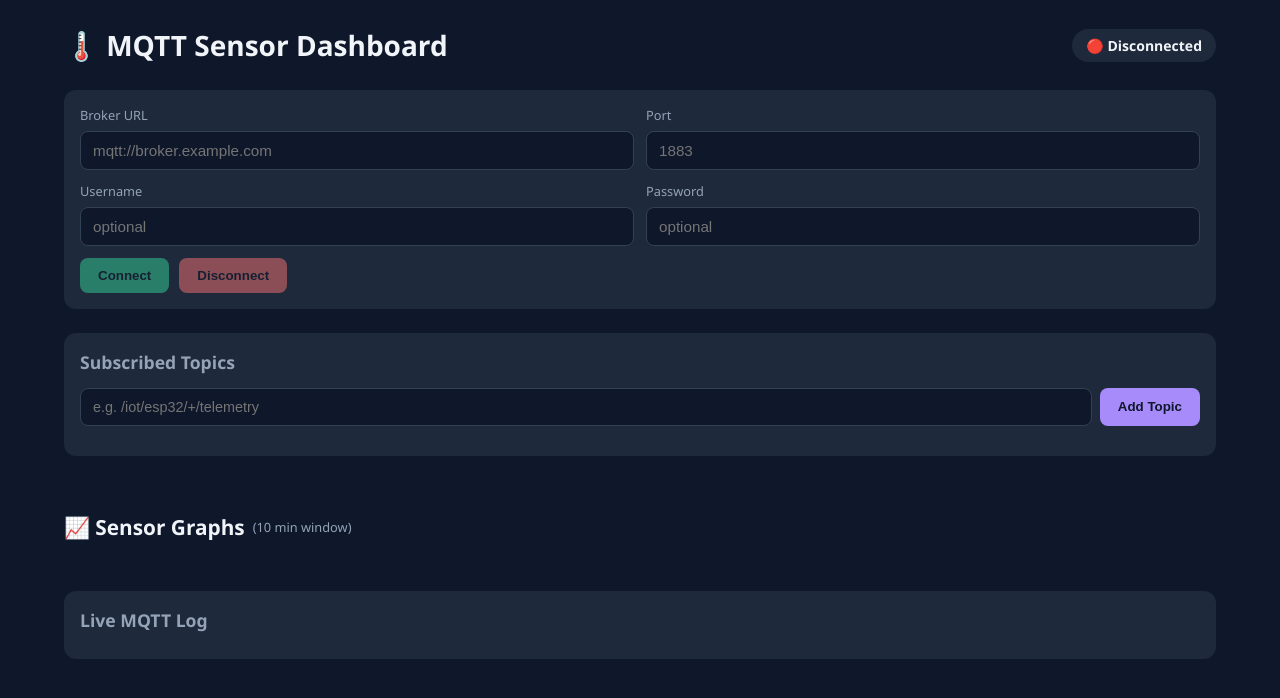
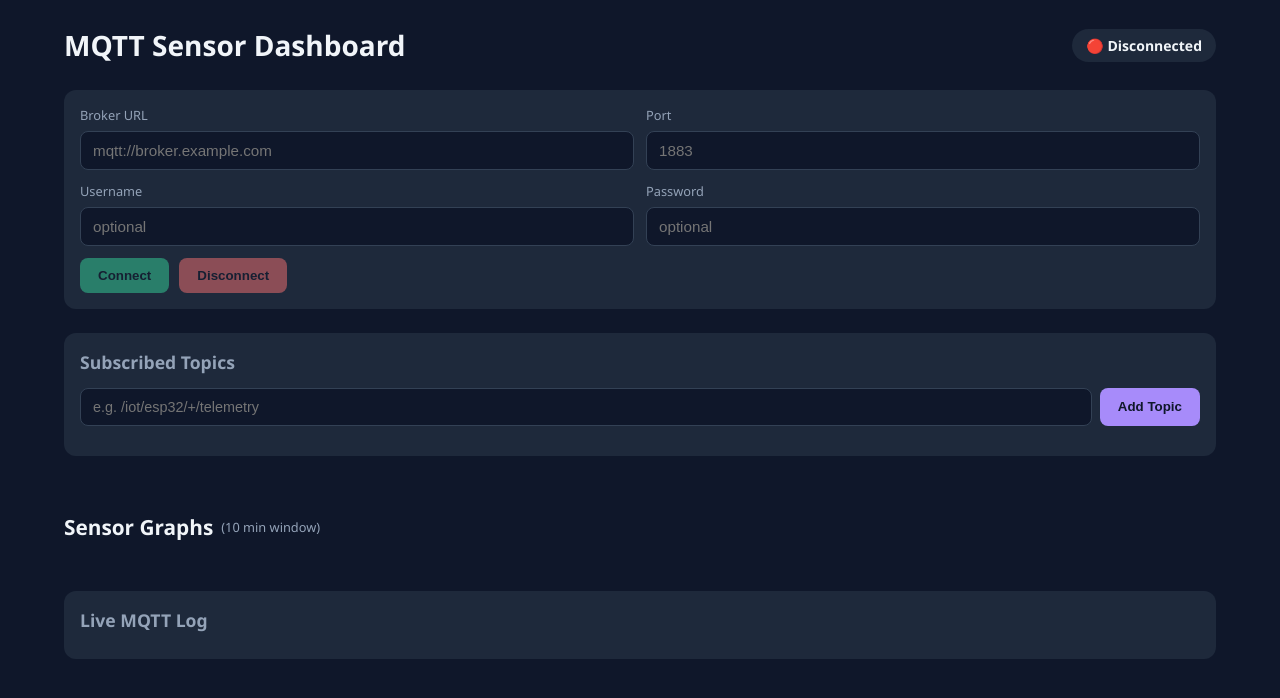
Before and after one commit to fisbanger-rounder/minew-mqtt-dashboard, a website: page public/index.html in a window 1280 px wide. Drawn offline with nearby package versions, Linux system fonts and the light colour scheme; no server answers.

Commit message:
Edit UI - Test CI/CD

```diff
--- a/public/index.html
+++ b/public/index.html
@@ -1,5 +1,6 @@
 <!DOCTYPE html>
 <html lang="en">
+
 <head>
   <meta charset="UTF-8">
   <meta name="viewport" content="width=device-width, initial-scale=1.0">
@@ -7,10 +8,11 @@
   <script src="https://cdn.jsdelivr.net/npm/chart.js@4/dist/chart.umd.min.js"></script>
   <link rel="stylesheet" href="style.css">
 </head>
+
 <body>
   <div class="container">
     <header>
-      <h1>🌡️ MQTT Sensor Dashboard</h1>
+      <h1>MQTT Sensor Dashboard</h1>
       <div class="header-actions">
         <div class="status" id="status">🔴 Disconnected</div>
         <button id="toggleViewBtn" class="compact-toggle" hidden>Show sensor-only view</button>
@@ -56,7 +58,7 @@
     </section>
 
     <section class="graphs-section" id="graphsSection">
-      <h2>📈 Sensor Graphs <span class="graph-window-label">(10 min window)</span></h2>
+      <h2>Sensor Graphs <span class="graph-window-label">(10 min window)</span></h2>
       <div class="graphs-grid" id="graphsGrid">
         <!-- Chart canvases injected here -->
       </div>
@@ -70,4 +72,5 @@
 
   <script type="module" src="app.js"></script>
 </body>
+
 </html>
```
